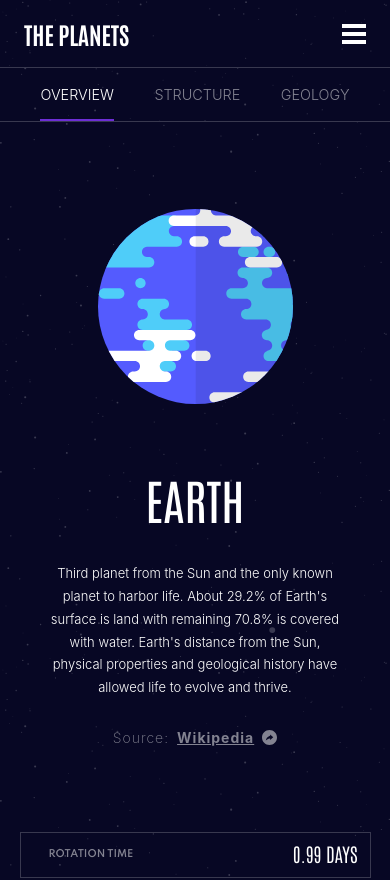
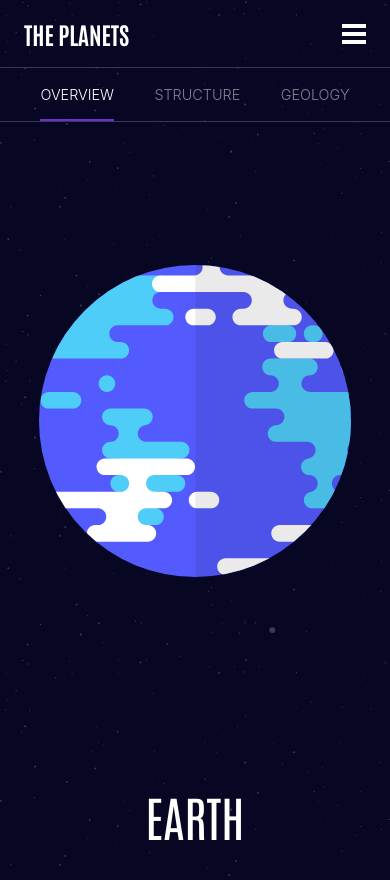
Before and after one commit to Uvacoder/abc-theplanets, a Next.js app: page / in a window 390 px wide. Shown: the top 880 px of the page. Built offline with nearby package versions, Linux system fonts and the light colour scheme.

Commit message:
all MQ's set

```diff
--- a/components/MobileLayerSelector.js
+++ b/components/MobileLayerSelector.js
@@ -10,13 +10,16 @@ export default function MobileLayerSelector() {
         <div className={styles.container}>
             <span
                 className={styles.span}
+                onClick={handleOverviewClick}
                 style={{borderBottom: currentLayer === "overview" ? `2px solid ${currentPlanet.highlight}` : '', color: currentLayer === "overview" ? 'white' : ''}}>OVERVIEW</span>
             <span
                 className={styles.span}
+                onClick={handleInternalStructureClick}
                 style={{borderBottom: currentLayer === "internal" ? `2px solid ${currentPlanet.highlight}` : '', color: currentLayer === "internal" ? 'white' : ''}}
             >STRUCTURE</span>
             <span
                 className={styles.span}
+                onClick={handleSurfaceGeologyClick}
                 style={{borderBottom: currentLayer === "surface" ? `2px solid ${currentPlanet.highlight}` : '', color: currentLayer === "surface" ? 'white' : ''}}
             >GEOLOGY</span>
         </div>
--- a/styles/HamburgerNav.module.css
+++ b/styles/HamburgerNav.module.css
@@ -13,7 +13,7 @@
         position: absolute;
         z-index: 5;
         width: 100%;
-        height: 175vh;
+        height: 210vh;
         top: 68px;
         left: 0;
         background-color: rgb(7,7,36);
--- a/styles/PlanetImage.module.css
+++ b/styles/PlanetImage.module.css
@@ -9,7 +9,7 @@
 
 .imageFlexContainer {
     display: flex;
-    justify-content: flex-end;
+    justify-content: center;
     align-items: center;
 }
 
@@ -32,7 +32,8 @@
 @media screen and (max-width: 900px) {
     .container {
         width: 100%;
-        height: auto;
+        height: 600px;
+        margin-top: -5rem;
     }
 
     .imageFlexContainer {
@@ -45,10 +46,31 @@
 }
 
 @media screen and (max-width: 650px) {
+    .container {
+        margin-top: -2.5rem;
+    }
 
     .img {
-        width: 50%;
+        width: 80%;
         height: auto;
-        padding-top: 3rem;
+    }
+
+    .hoverContainer {
+        top: 450px;
     }
 }
+
+@media screen and (max-width: 375px) {
+    .container {
+        height: 400px;
+    }
+
+    .hoverContainer {
+        top: 380px;
+    }
+
+    .imgHover {
+        width: 100px;
+        height: auto;
+    }
+}
```
